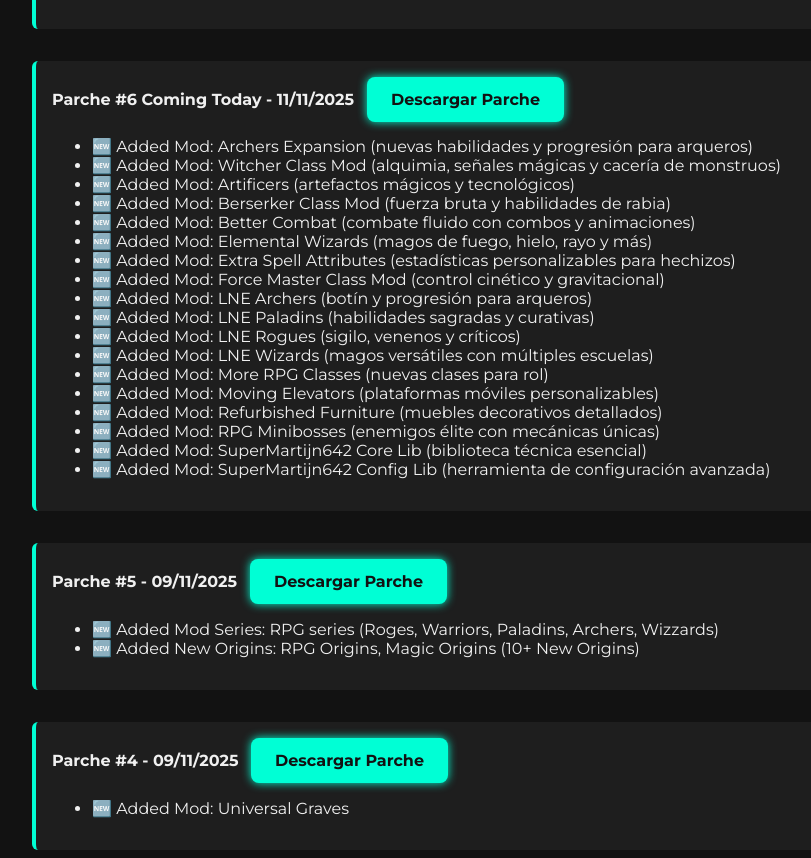
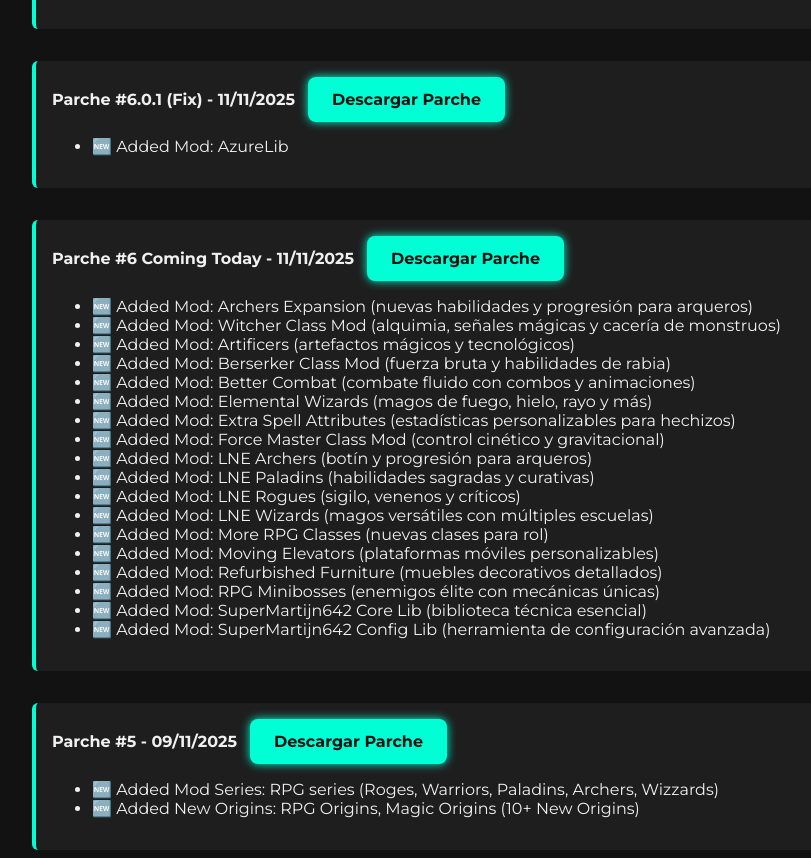
Before and after one commit to helsing22/Portfolio, a plain HTML site: page index.html in a window 1280 px wide. Shown: the part 2664-3522 px from the top of the page, without its empty margins (124-935 px from the left). Drawn offline with Linux system fonts and the light colour scheme.

Commit message:
Update index.html

```diff
--- a/index.html
+++ b/index.html
@@ -207,7 +207,16 @@
     <li>💹 Added Mod: Particle Core (gestión eficiente de partículas)</li>
     <li>💹 Added Mod: FeyTweaks (ajustes de rendimiento adicionales)</li>
   </ul>
-	   </article>
+	 </article>
+		   <article class="patch-entry" aria-label="Parche #1">
+          <div class="patch-header">
+            <span class="patch-title">Parche #6.0.1 (Fix) - 11/11/2025</span>
+            <a class="download-button" href="https://mega.nz/file/L6JljJqA#g2O6yi9L1ewkOAG6vxOJAazGDYD_bJkvd3vcGPvx_7U" target="_blank" rel="noopener">Descargar Parche</a>
+          </div>
+          <ul>
+            <li>🆕 Added Mod: AzureLib </li>
+          </ul>
+	  </article>
 
 		  <article class="patch-entry" aria-label="Parche #6">
   <div class="patch-header">
```
